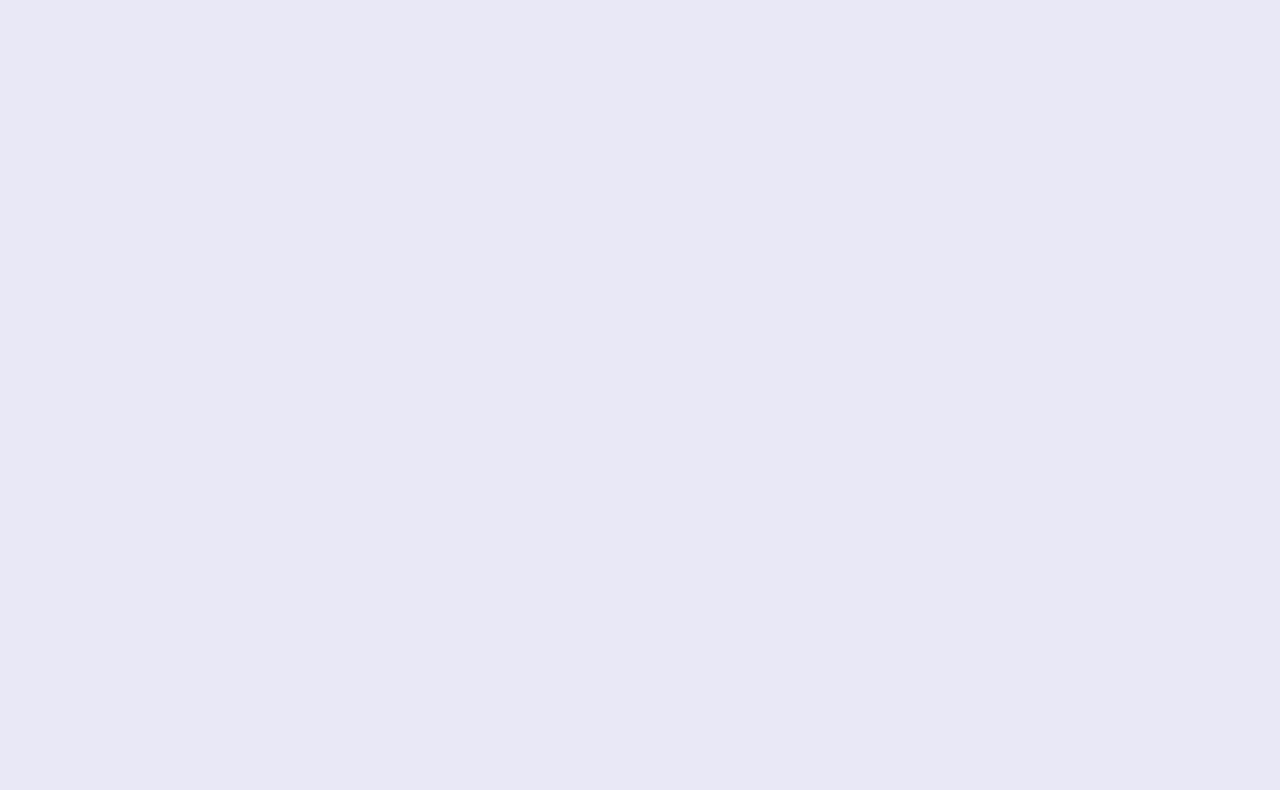
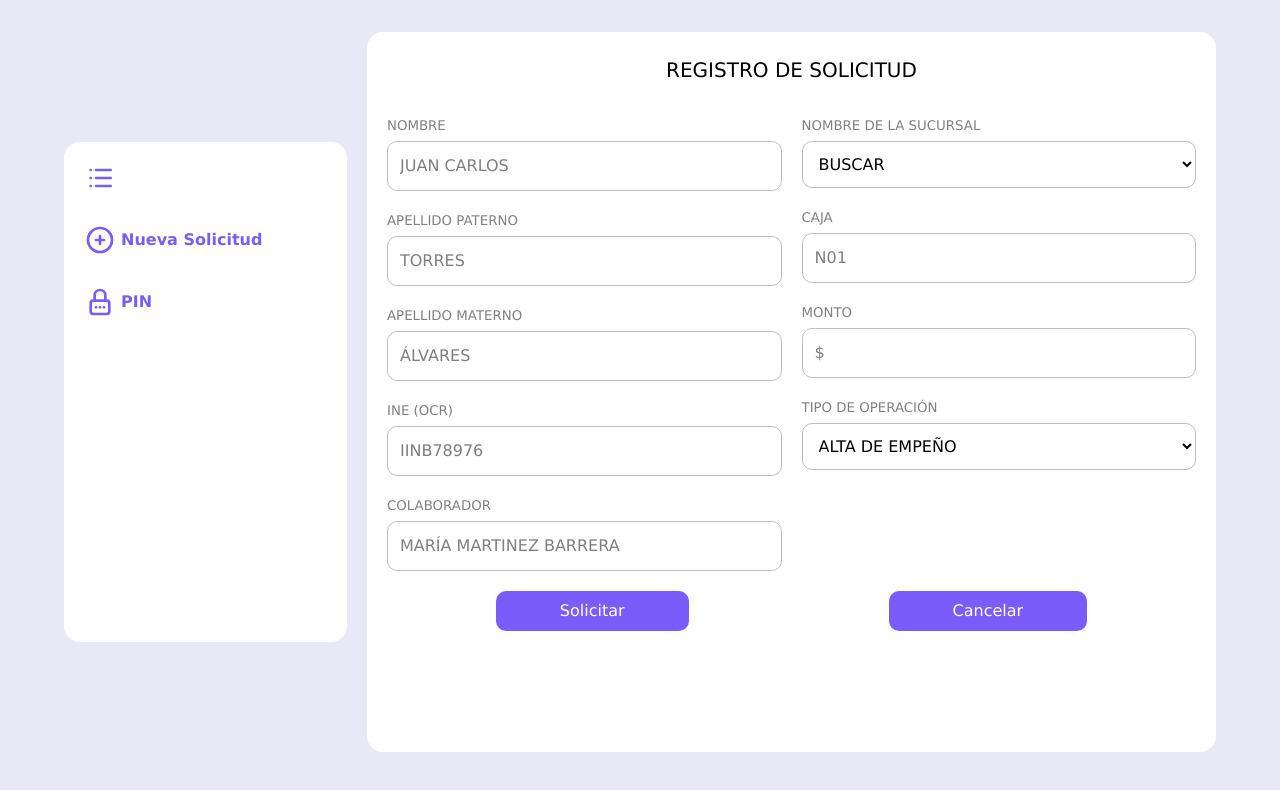
Before and after one commit to GrandMostach0/FRD_Desarrollo_Proyecto, a Vue app: page /solicitud in a window 1280 px wide. Before the commit this address had no page. Shown: the top 790 px of the page. Built offline with nearby package versions, Linux system fonts and the light colour scheme.

Commit message:
vista del operador lista

```diff
--- a/src/components/Formulario.vue
+++ b/src/components/Formulario.vue
@@ -1,4 +1,8 @@
-<script setup></script>
+<script setup>
+import { useRouter } from 'vue-router';
+
+const router = useRouter();
+</script>
 
 <template>
     <br>
@@ -66,7 +70,7 @@
 
         <div class="flex items-center justify-center gap-50">
             <button>Solicitar</button>
-            <button>Cancelar</button>
+            <button @click="router.push('/')">Cancelar</button>
         </div>
 
     </form>
--- a/src/components/Input-view.vue
+++ b/src/components/Input-view.vue
@@ -1,11 +1,19 @@
 <script setup>
 import closeIcon from '../assets/icons/close-icon.vue';
+
+import { useRouter } from 'vue-router';
+const router = useRouter();
+
+const closeModal = () => {
+    router.push('/');
+}
+
 </script>
 
 <template>
     <div class="flex h-full items-center justify-center">
         <div id="modalPin" class="flex flex-col justify-around rounded-2xl h-[60%] w-[500px] text-center bg-[#F2F2F7] relative p-10">
-            <div class="absolute top-4 right-5 cursor-pointer text-gray-500">
+            <div @click="closeModal" class="absolute top-4 right-5 cursor-pointer text-gray-500">
                 <closeIcon/>
             </div>
             <h2 class="text-2xl font-bold text-gray-600">Para continuar se necesita PIN de autorización.</h2>
--- a/src/components/Operador-Ventana.vue
+++ b/src/components/Operador-Ventana.vue
@@ -12,7 +12,7 @@ import InputView from './Input-view.vue';
     </div>
 
     <div class="flex-3 bg-white rounded-2xl h-[90vh]">
-      <InputView />
+      <RouterView />
     </div>
 
   </main>
--- a/src/components/menuOpcionesVertical.vue
+++ b/src/components/menuOpcionesVertical.vue
@@ -1,7 +1,18 @@
 <script setup>
-import listIcon from '../assets/icons/list-icon.vue';
+import listIcon from '../assets/icons/list-icon.vue'
 import circlePlus from '../assets/icons/circle-plus.vue'
 import passwordIcon from '../assets/icons/password-icon.vue'
+
+import { ref } from 'vue'
+import { useRouter } from 'vue-router'
+
+const router = useRouter()
+const activeItem = ref('')
+
+const navigate = (path, name) => {
+  activeItem.value = name
+  router.push(path)
+}
 </script>
 
 <template>
@@ -11,20 +22,25 @@ import passwordIcon from '../assets/icons/password-icon.vue'
 
   <div>
     <ol>
-            <li>
-                <circlePlus />Nueva Solicitud
+      <li
+        :class="{ activate: activeItem === 'solicitud' }"
+        @click="navigate('/solicitud', 'solicitud')"
+      >
+        <circlePlus /> Nueva Solicitud
       </li>
-            <li>
-                <passwordIcon />PIN
+
+      <li
+        :class="{ activate: activeItem === 'pin' }"
+        @click="navigate('/VistaPin', 'pin')"
+      >
+        <passwordIcon /> PIN
       </li>
     </ol>
   </div>
-
 </template>
 
 <style scoped>
-
-li{
+li {
   display: flex;
   align-items: center;
   padding: 10px 20px;
@@ -35,7 +51,8 @@ li{
   font-weight: bold;
 }
 
-li:hover{
+li.activate {
   border-right: 3px solid #7A5CFA;
+  background-color: #f3f0ff;
 }
 </style>
--- a/src/router/index.js
+++ b/src/router/index.js
@@ -1,14 +1,20 @@
 import { createRouter, createWebHistory } from "vue-router";
-import Hello from '../components/Operador-Ventana.vue';
+import OperadorView from '../components/Operador-Ventana.vue';
 import AdiosTap from "../components/Administrador-Ventana.vue";
+import Formulario from "../components/Formulario.vue";
+import InputView from "../components/Input-view.vue";
 
 const router = createRouter({
     history: createWebHistory(import.meta.env.BASE_URL),
     routes: [
         {
             path: '/',
-            name: 'Hello',
-            component: Hello
+            name: 'operador',
+            component: OperadorView,
+            children: [
+                { path: 'solicitud', component: Formulario},
+                { path: 'VistaPin', component: InputView}
+            ]
         },
         {
             path: '/adios',
```
Lines whose indentation alone changed are shown as unchanged.
